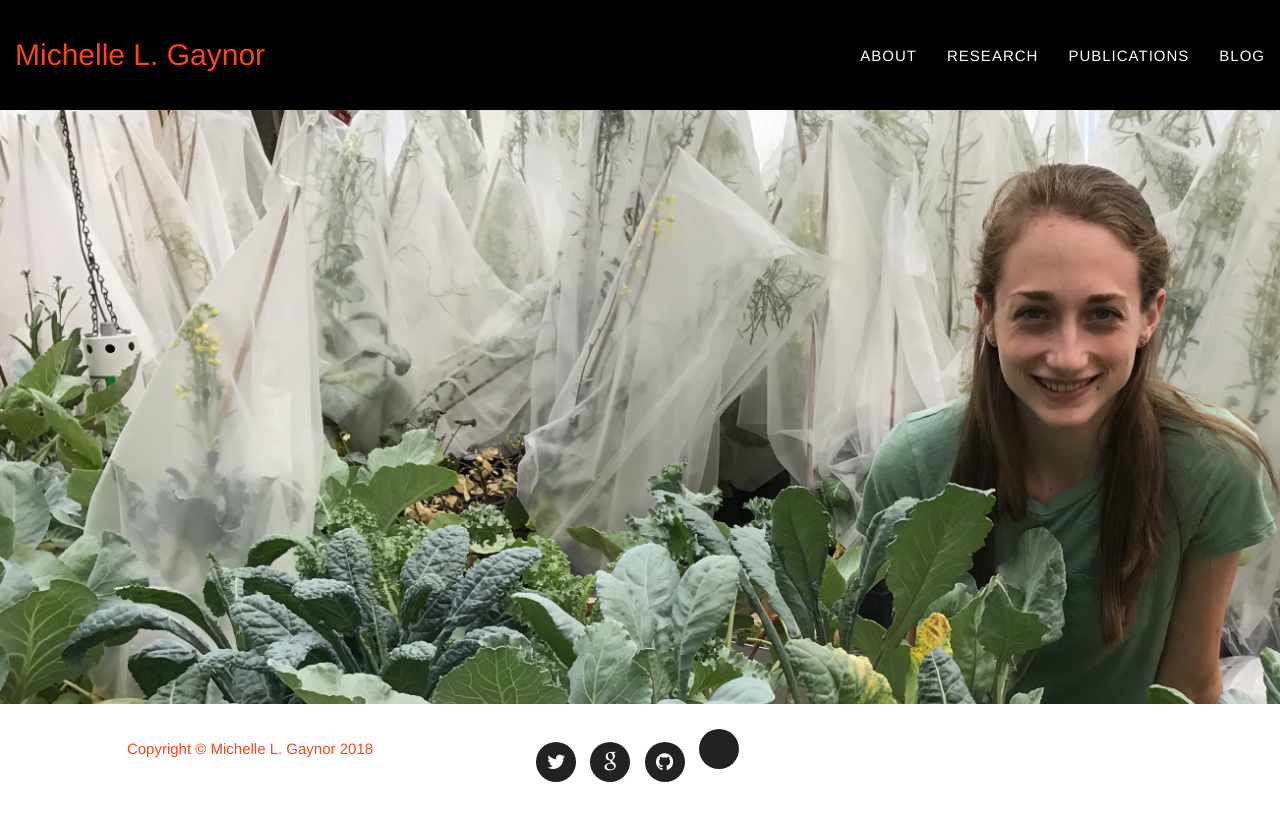
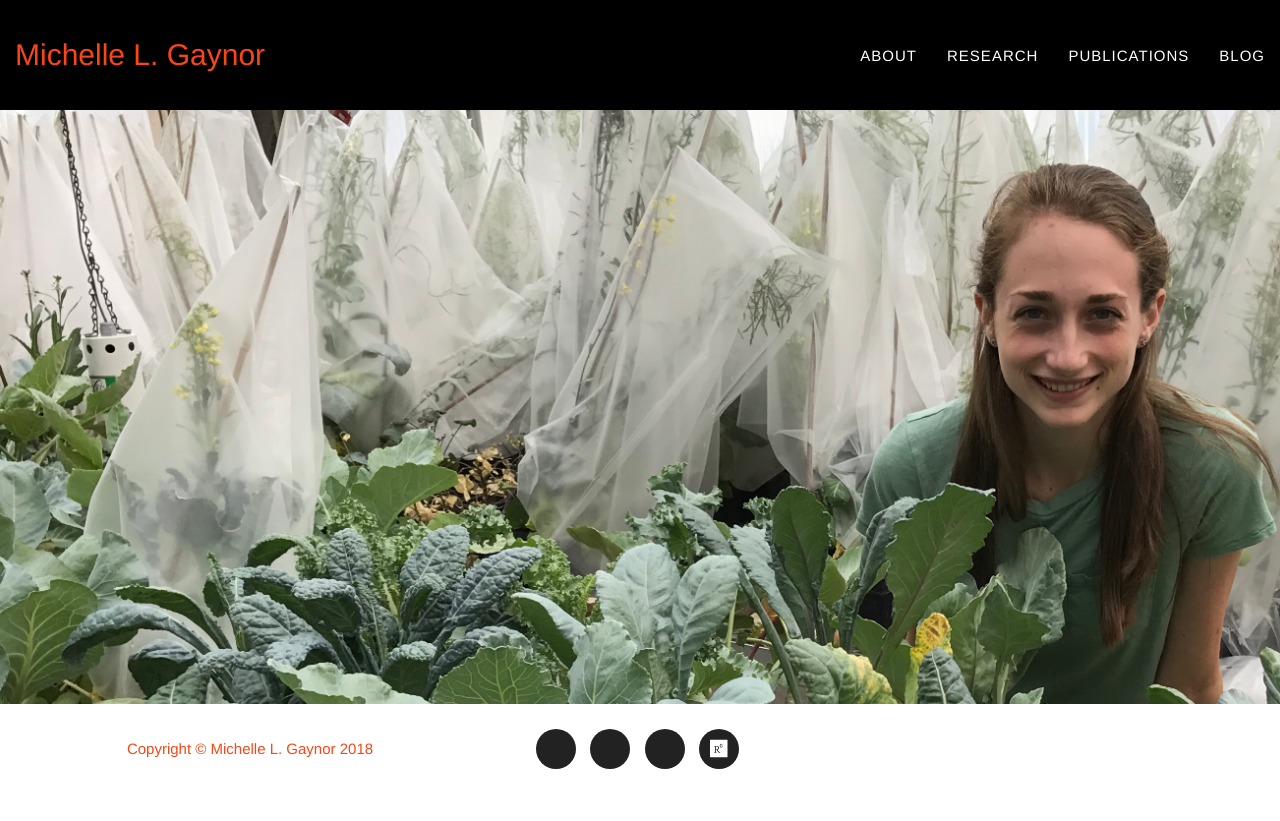
Before and after one commit to mgaynor1/mgaynor1.github.io, a Jekyll site: the page built from index.html, in a window 1280 px wide. Shown: the top 821 px of the page. Built offline with Jekyll 4.4.1, drawn with Linux system fonts in a browser that asks for light colours; nearby versions of some CDN libraries.

Commit message:
add style

```diff
--- a/_includes/head.html
+++ b/_includes/head.html
@@ -12,7 +12,7 @@
 
     <!-- Custom Fonts -->
     <link rel="stylesheet" href="{{ "/css/font-awesome/css/font-awesome.min.css" | prepend: site.baseurl }}">
-
+	<link rel="stylesheet" href="https://use.fontawesome.com/releases/v5.0.13/css/all.css" integrity="sha384-DNOHZ68U8hZfKXOrtjWvjxusGo9WQnrNx2sqG0tfsghAvtVlRW3tvkXWZh58N9jp" crossorigin="anonymous">
     <!-- HTML5 Shim and Respond.js IE8 support of HTML5 elements and media queries -->
     <!-- WARNING: Respond.js doesn't work if you view the page via file:// -->
     <!--[if lt IE 9]>
```
